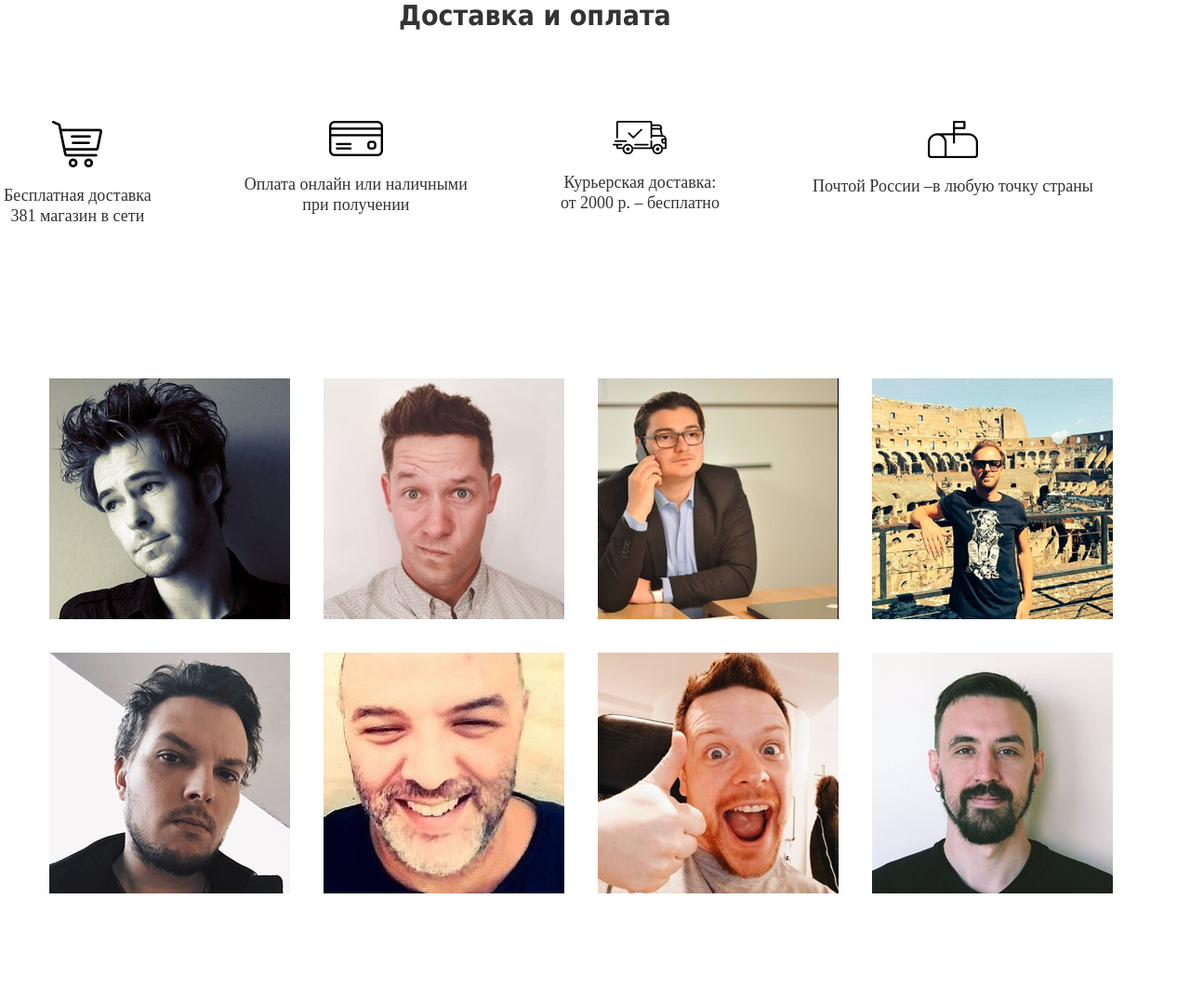
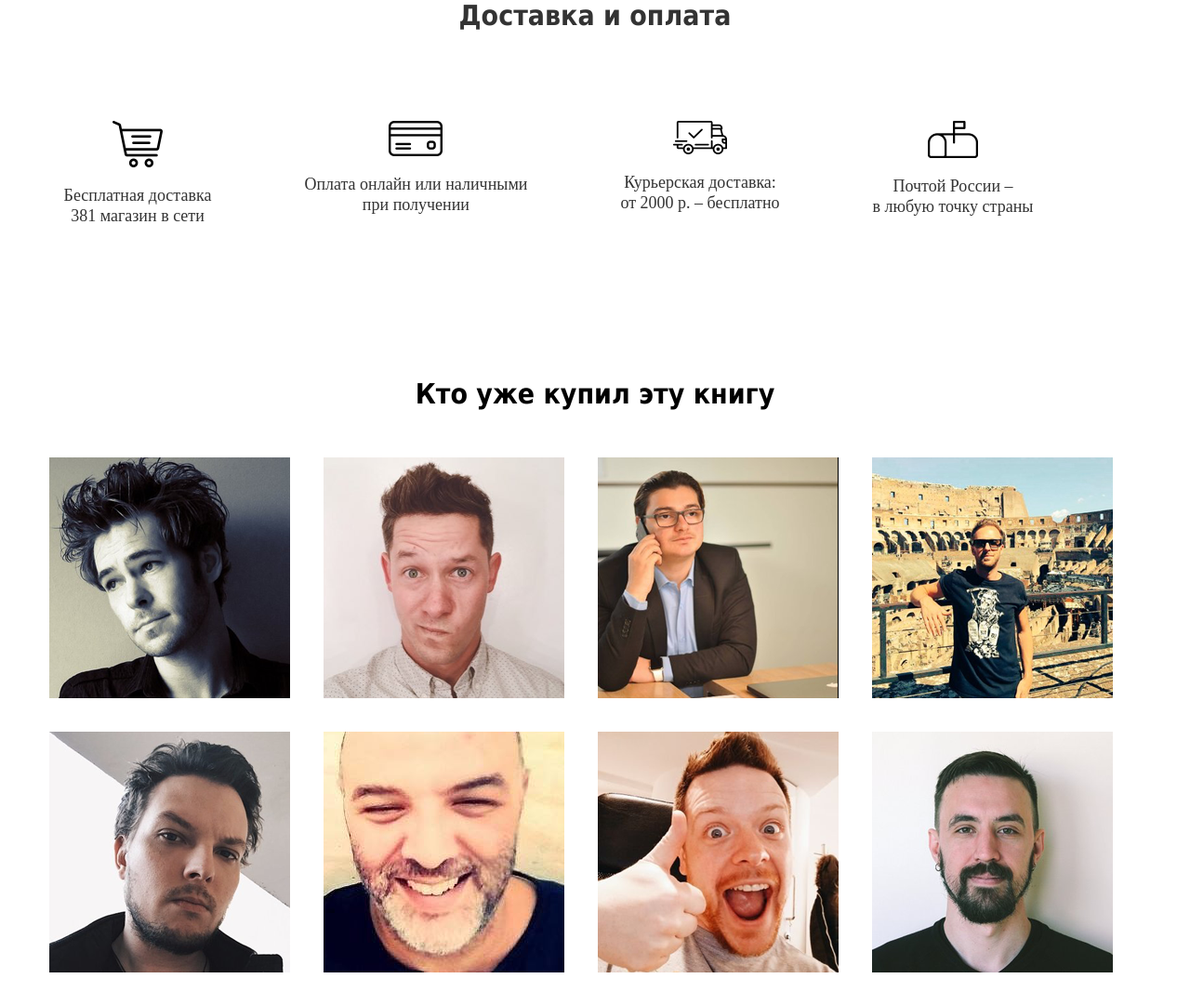
Before and after one commit to goslyan/ekadra, a plain HTML site: page index.html in a window 1280 px wide. Shown: the part 890-1971 px from the top of the page at 93% size. Before the commit the page ends 1886 px from the top, so only its background shows below. Drawn offline with Linux system fonts and the light colour scheme.

Commit message:
Add files via upload

```diff
--- a/css/style.css
+++ b/css/style.css
@@ -2,6 +2,7 @@
     box-sizing: border-box;
     margin: 0;
     padding: 0;
+    cursor: no-drop;
 }
 .container{
     max-width: 1400px;
@@ -28,7 +29,7 @@
     color: rgb(0, 0, 0);
     line-height: 1.2;
 }
-.mini_title{
+._title{
     font-size: 30px;
     margin-bottom: 30px;
     font-family: "Tahoma";
@@ -66,7 +67,7 @@
     font-size: 24px;
     cursor: pointer;
 }
-.dostavkaioplata{
+.dostiopl{
     margin-top: 186px;
     margin-bottom: 162px;
 }
@@ -82,7 +83,7 @@
     display: flex;
     margin-top: 100px;
 }
-.dost1{
+.dost_{
     margin-right: 100px;
 }
 .dost_img{
@@ -103,6 +104,12 @@
     margin-bottom: 100px;
     margin: auto;
 }
+.title_img {
+    font-size: 30px;
+    font-family: "Tahoma";
+    text-align: center;
+    margin-bottom: 50px;
+}
 .man{
     padding-right: 30px;
     padding-bottom: 30px;
--- a/index.html
+++ b/index.html
@@ -9,10 +9,10 @@
 </head>
 <body>
     <section class="container">
-        <img src="img/fotobook.png" alt="book" class="book">
+        <img src="img/ekabook.png" alt="ekabook" class="book">
         <div class="block block_book">
             <h1 class="title">Истинная королева</h1>
-            <h2 class="mini_title">Екатерина Арагонская</h2>
+            <h2 class="_title">Екатерина Арагонская</h2>
             <p class="text">«Екатерина Арагонская» — это первый роман популярного автора и известного историка Элисон Уэйр, решившей создатьдраматическую серию, в которой каждая книга будет посвящена одной из жен короля Генриха VIII.</p>
             <h3 class="price">399 р.</h3>
             <button class="button_buy">Купить</button>
@@ -20,39 +20,40 @@
         </div>
     </section>
     <section class="container">
-        <div class="dostavkaioplata">
+        <div class="dostiopl">
             <h2 class="title_dost">Доставка и оплата</h2>
             <div class="dost">
-                <div class="dost1">
+                <div class="dost_">
                 <img src="img/cart.png" alt="cart" class="dost_img">
                 <p class="dost_text">Бесплатная доставка<br>381 магазин в сети</p>
                 </div>
-                <div class="dost1">
-                <img src="img/Creditcard.png" alt="Creditcard" class="dost_img">
+                <div class="dost_">
+                <img src="img/Creditcard.png" alt="creditcard" class="dost_img">
                 <p class="dost_text">Оплата онлайн или наличными<br>при получении</p>
                 </div>
-                <div class="dost1">
-                <img src="img/Shipped.png" alt="Shipped" class="dost_img">
+                <div class="dost_">
+                <img src="img/Shipped.png" alt="shipped" class="dost_img">
                 <p class="dost_text">Курьерская доставка:<br>от 2000 р. – бесплатно</p>
                 </div>
-                <div class="dost1">
-                <img src="img/Mailbox.png" alt="Mailbox" class="dost_img">
-                <p class="dost_text">Почтой России –<brz>в любую точку страны</p>
+                <div class="dost_">
+                <img src="img/Mailbox.png" alt="mailbox" class="dost_img">
+                <p class="dost_text">Почтой России –<br>в любую точку страны</p>
                 </div>
                 </div>
         </div>
     </section>
     <section class="container people_img">
         <div class="people">
-            <img src="img/man1.png" alt="man1" class="man">
-            <img src="img/man2.png" alt="man2" class="man">
-            <img src="img/man3.png" alt="man3" class="man">
-            <img src="img/man4.png" alt="man4" class="man">
+            <h2 class="title_img">Кто уже купил эту книгу</h2>
+            <img src="img/1.png" alt="1" class="man">
+            <img src="img/2.png" alt="2" class="man">
+            <img src="img/3.png" alt="3" class="man">
+            <img src="img/4.png" alt="4" class="man">
             <br>
-            <img src="img/man5.png" alt="man5" class="man">
-            <img src="img/man6.png" alt="man6" class="man">
-            <img src="img/man7.png" alt="man7" class="man">
-            <img src="img/man8.png" alt="man8" class="man">
+            <img src="img/5.png" alt="5" class="man">
+            <img src="img/6.png" alt="6" class="man">
+            <img src="img/7.png" alt="7" class="man">
+            <img src="img/8.png" alt="8" class="man">
         </div>
     </section>
 </body>
```
Also changed, not shown: img/1.png (added), img/2.png (added), img/3.png (added), img/4.png (added), img/5.png (added), img/6.png (added), img/7.png (added), img/8.png (added), img/ekabook.png (added).
